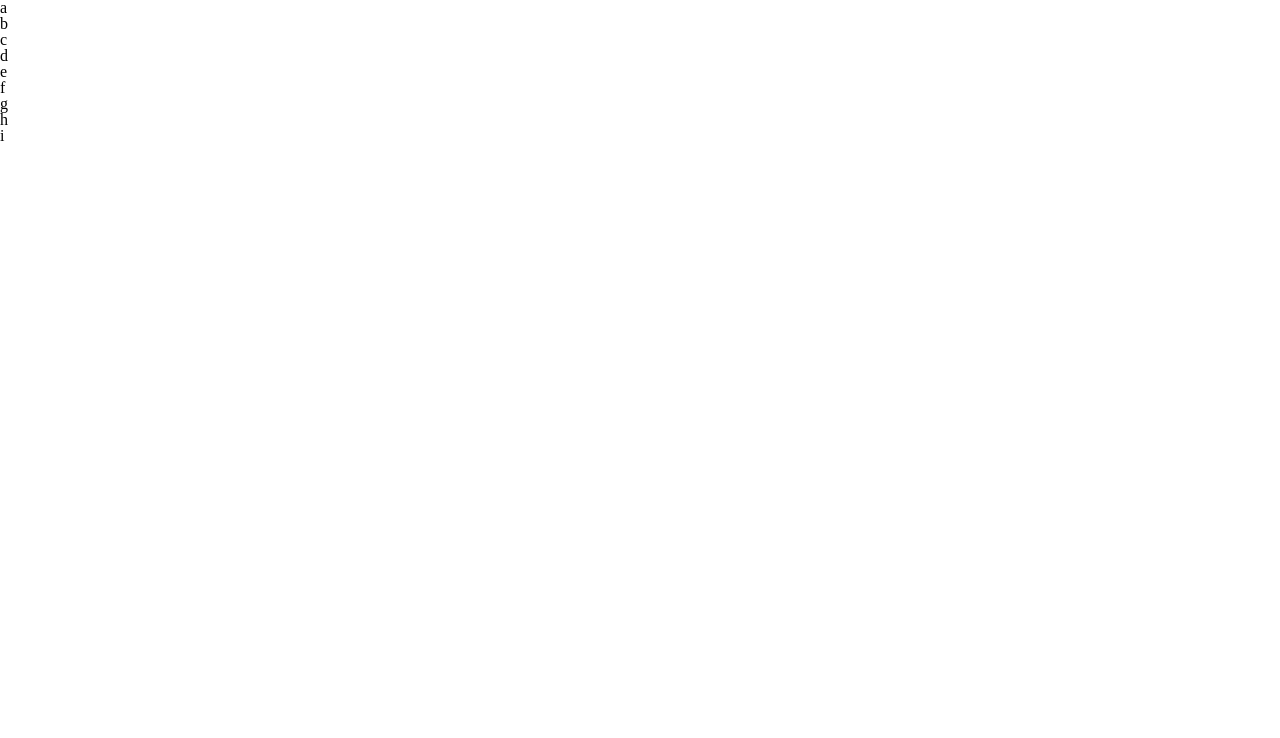
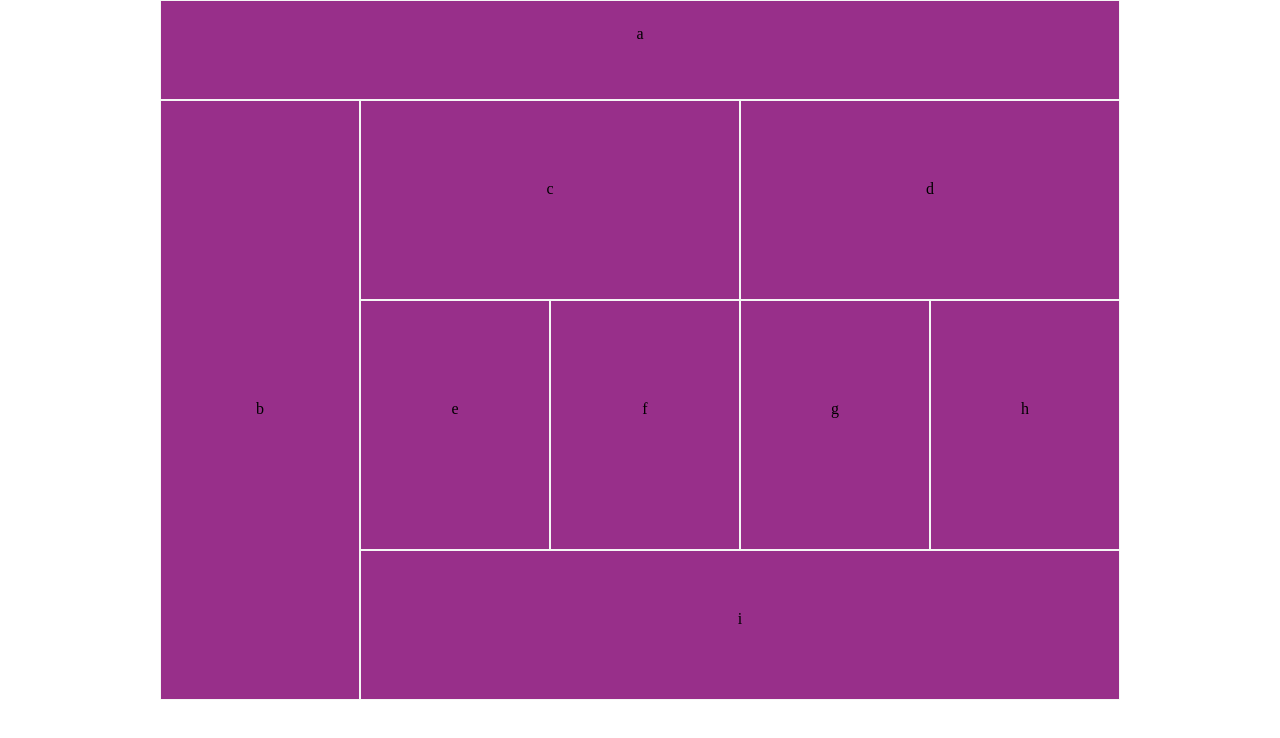
Before and after one commit to jmerlemeier/lab-01, a plain HTML site: page index.html in a window 1280 px wide. Drawn offline with Linux system fonts and the light colour scheme.

Commit message:
Completed lab with desktop and mobile views.

```diff
--- a/css/base.css
+++ b/css/base.css
@@ -0,0 +1,3 @@
+* {
+  box-sizing: border-box;
+}
--- a/css/layout.css
+++ b/css/layout.css
@@ -0,0 +1,90 @@
+body {
+  width: 480px;
+}
+
+div {
+ text-align: center;
+ margin: auto;
+ background-color: #2f3c4f;
+ border: black 1px solid;
+}
+
+#a {
+  height: 75px;
+  text-align: center;
+  padding-top: 25px;
+}
+
+#b {
+  height: 150px;
+  padding-top: 60px;
+}
+
+#c, #d{
+  height: 125px;
+  padding-top: 60px;
+}
+
+#e, #f, #g, #h {
+  height: 250px;
+  width: 240px;
+  float: left;
+  padding-top: 100px;
+}
+
+#i {
+  height: 80px;
+  clear: both;
+  padding-top: 30px;
+}
+
+@media(min-width:768px) {
+  body {
+    width: 960px;
+    margin: auto;
+  }
+
+  div {
+    text-align: center;
+    margin: auto;
+    background-color: hsl(308, 53%, 39%);
+    border: whitesmoke 1px solid;
+  }
+
+  #a {
+    height: 100px;
+    text-align: center;
+    padding-top: 25px;
+  }
+
+  #b {
+    height: 600px;
+    width: 200px;
+    padding-top: 300px;
+    float: left;
+    margin-right: 0px;
+  }
+
+  #c, #d{
+    height: 200px;
+    width: 380px;
+    padding-top: 80px;
+    float: left;
+  }
+
+  #e, #f, #g, #h {
+    height: 250px;
+    width: 190px;
+    padding-top: 100px;
+    margin-bottom: 0px;
+  }
+
+  #i {
+    height: 150px;
+    width: 760px;
+    margin-top: 0px;
+    padding-top: 60px;
+    display: inline-block;
+  }
+
+}
--- a/index.html
+++ b/index.html
@@ -13,17 +13,16 @@
   <link rel="stylesheet" type="text/css" media="screen" href="css/modules.css">
 </head>
 <body>
-  <header>a</header>
-  <div>b</div>
-  <section id=duo>
-    <div>c</div>
-    <div>d</div>
-  </section>
-  <section id=quad>
-    <div>e</div>
-    <div>f</div>
-    <div>g</div>
-    <div>h</div>
-  </section>
-  <footer>i</footer>
+
+  <div id=a>a</div>
+  <div id=b>b</div>
+  <div id=c>c</div>
+  <div id=d>d</div>
+  <div id=e>e</div>
+  <div id=f>f</div>
+  <div id=g>g</div>
+  <div id=h>h</div>
+  <div id=i>i</div>
+
+  </body>
 </html>
```
